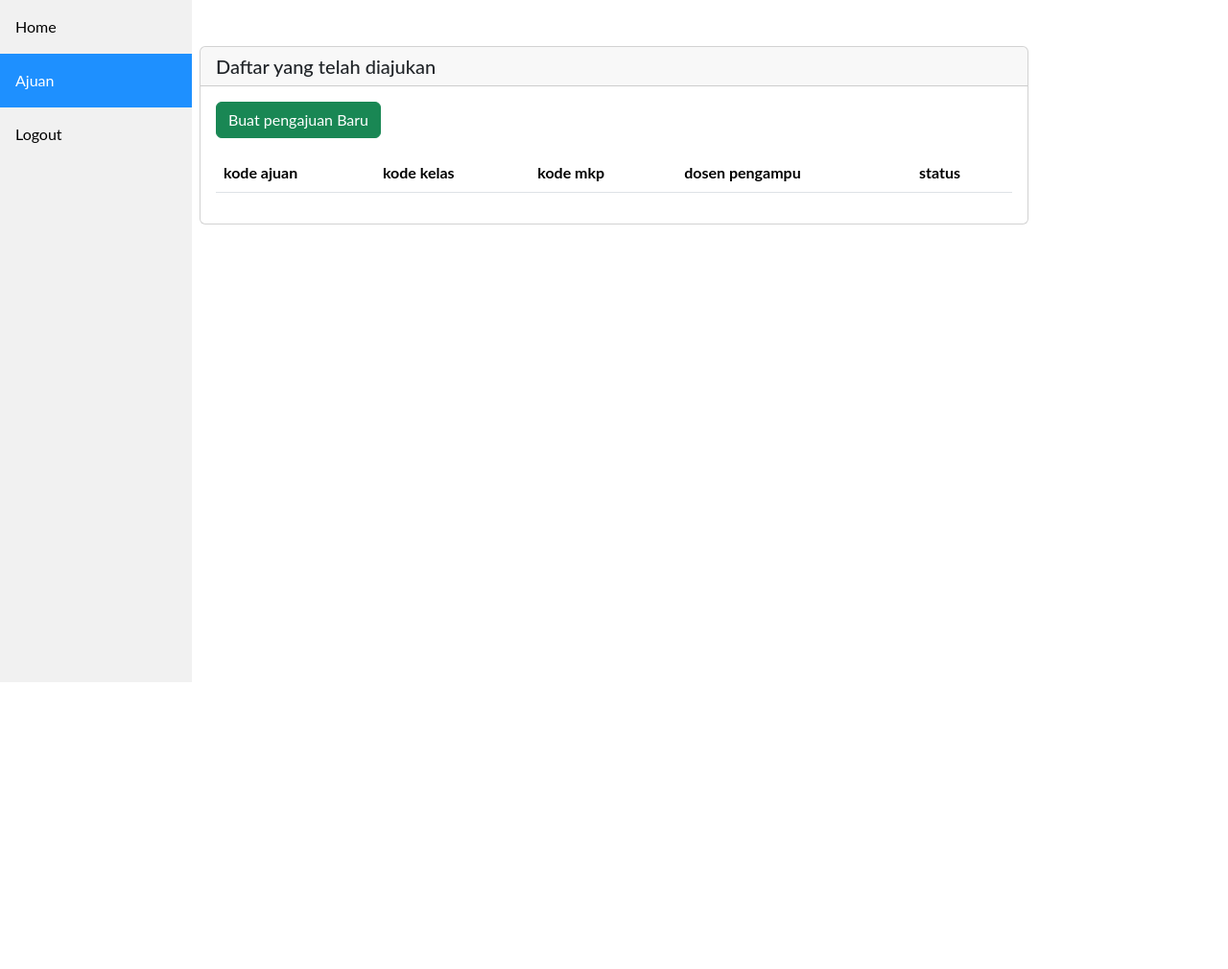
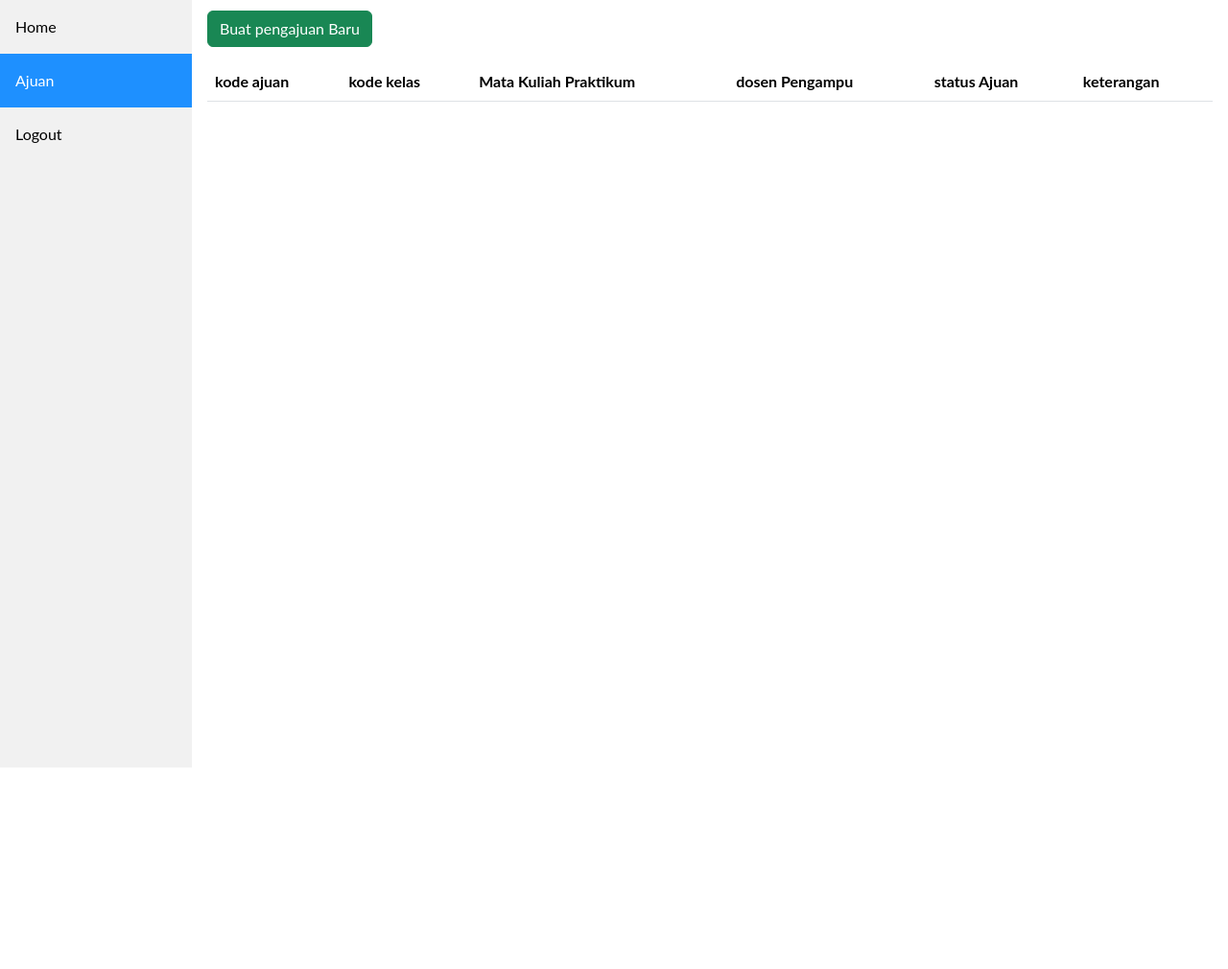
Before and after one commit to Achild29/SPRINTER, a PHP site: page /ajuan.php in a window 1280 px wide. Shown: the part 89-1099 px from the top of the page at 96% size. Before the commit the page ends 800 px from the top, so only its background shows below. Run offline with PHP 8.4, Linux system fonts and the light colour scheme; a user stored in the database is signed in; lists and menus that the app fills with data are empty.

Commit message:
several minor changes to fix mobile view issues

```diff
--- a/SPRINTER/ajuan.php
+++ b/SPRINTER/ajuan.php
@@ -41,9 +41,10 @@
          <a href="logout.php">Logout</a>
     </div>
     <!-- ajuan -->
-        <div class="container-fluid w-75 p-5">
-            <div class="card">
-                <h5 class="card-header">Daftar yang telah diajukan</h5>
+        <div class="content">
+            <div class="container-new">
+            <!--<div class="card">-->
+
                 <div class="card-body">
                     <div class="mb-3">
                         <div class="col-md-3">
@@ -56,9 +57,10 @@
                                 <tr>
                                     <th>kode ajuan</th>
                                     <th>kode kelas</th>
-                                    <th>kode mkp</th>
-                                    <th>dosen pengampu</th>
-                                    <th>status</th>
+                                    <th>Mata Kuliah Praktikum</th>
+                                    <th>dosen Pengampu</th>
+                                    <th>status Ajuan</th>
+                                    <th>keterangan</th>
                                 </tr>
                             </thead>
                             <tbody>
@@ -66,7 +68,8 @@
                             </tbody>
                         </table>
                     </div>
-                </div>
+                <!-- </div>-->
+            <!-- </div>-->
             </div>
         </div>
     <!-- end of ajuan -->
--- a/SPRINTER/ajuanBaru.php
+++ b/SPRINTER/ajuanBaru.php
@@ -42,7 +42,7 @@
     </div>
 
     <!-- input ajuan -->
-        <div class="container-fluid w-75 p-5">
+        <div class="content">
             <div id="inputAjuan" class="card">
                 <h5 class="card-header">form pengajuan baru</h5>
                 <div class="card-body">
--- a/SPRINTER/assets/css/loginstyle.css
+++ b/SPRINTER/assets/css/loginstyle.css
@@ -100,8 +100,8 @@
 
   .input-field {
     width: 100%;
-    height: 55px;
-    font-size: 16px;
+    height: 70px;
+    font-size: 20px;
     background: transparent;
     color: var(--second-color);
     padding-inline: 20px 50px;
@@ -171,7 +171,7 @@
     font-weight: 500;
   }
 
-  @media only screen and (max-width: 564px) {
+  @media only screen and (max-width: 500px) {
     .wrapper {
       padding: 20px;
     }
--- a/SPRINTER/assets/css/newformat.css
+++ b/SPRINTER/assets/css/newformat.css
@@ -35,6 +35,7 @@ h3{
 
   div.content {
     margin-left: 200px;
+    margin-top: 10px;
     padding: 1px 16px;
     height: 1000px;
   }
@@ -74,6 +75,10 @@ h3{
     float: right;
     color: white;
   }
+  .container-new {
+    width: 100%;
+    overflow-x:scroll;
+  }
 
   @media screen and (max-width: 700px) {
     .sidebar {
@@ -82,7 +87,7 @@ h3{
       position: relative;
     }
     .sidebar a {float: left;}
-    div.content {margin-left: 0;}
+    div.content {margin-left: 0; margin-top: 40px;}
   }
 
   @media screen and (max-width: 400px) {
```
Also changed, not shown: SPRINTER/lihatJadwal.php (+6 -6 lines).
